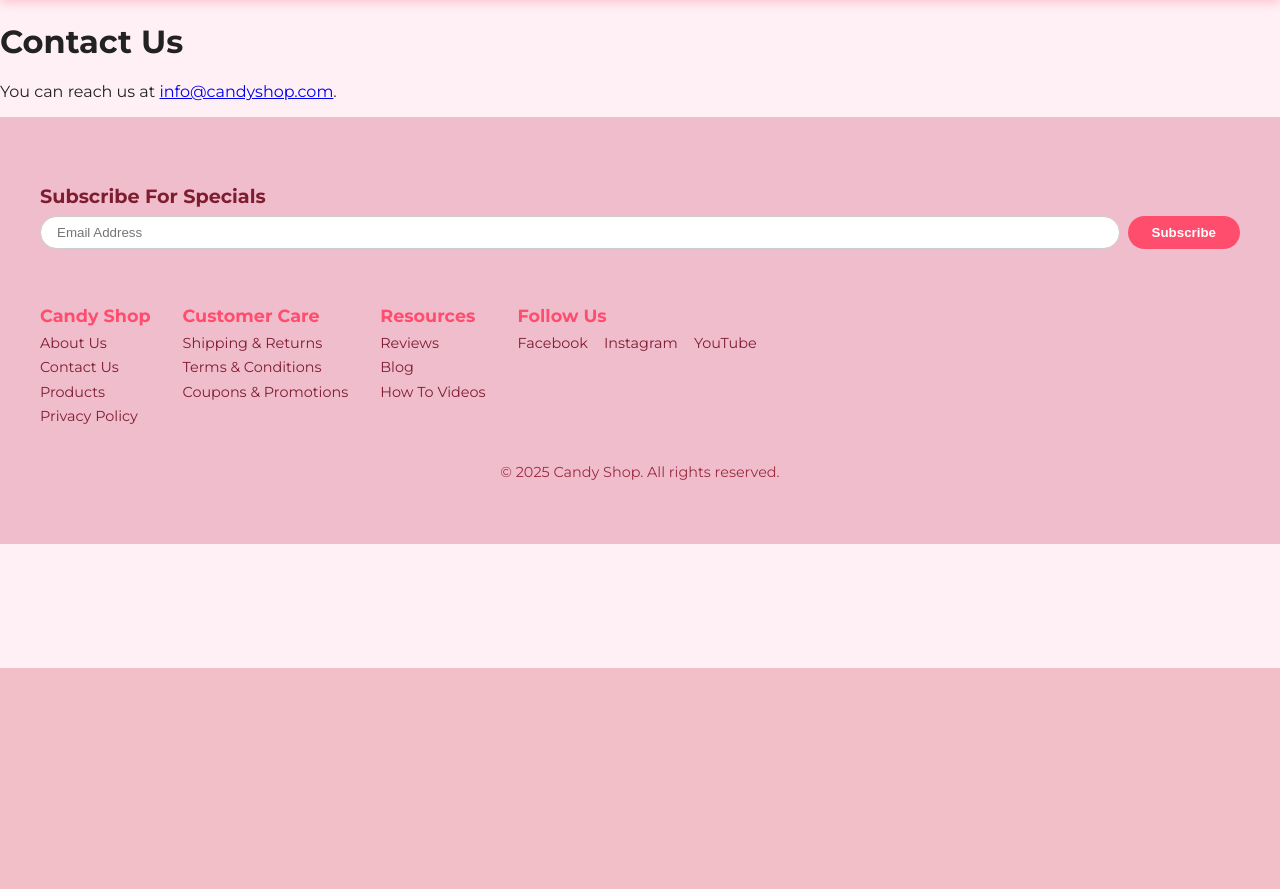
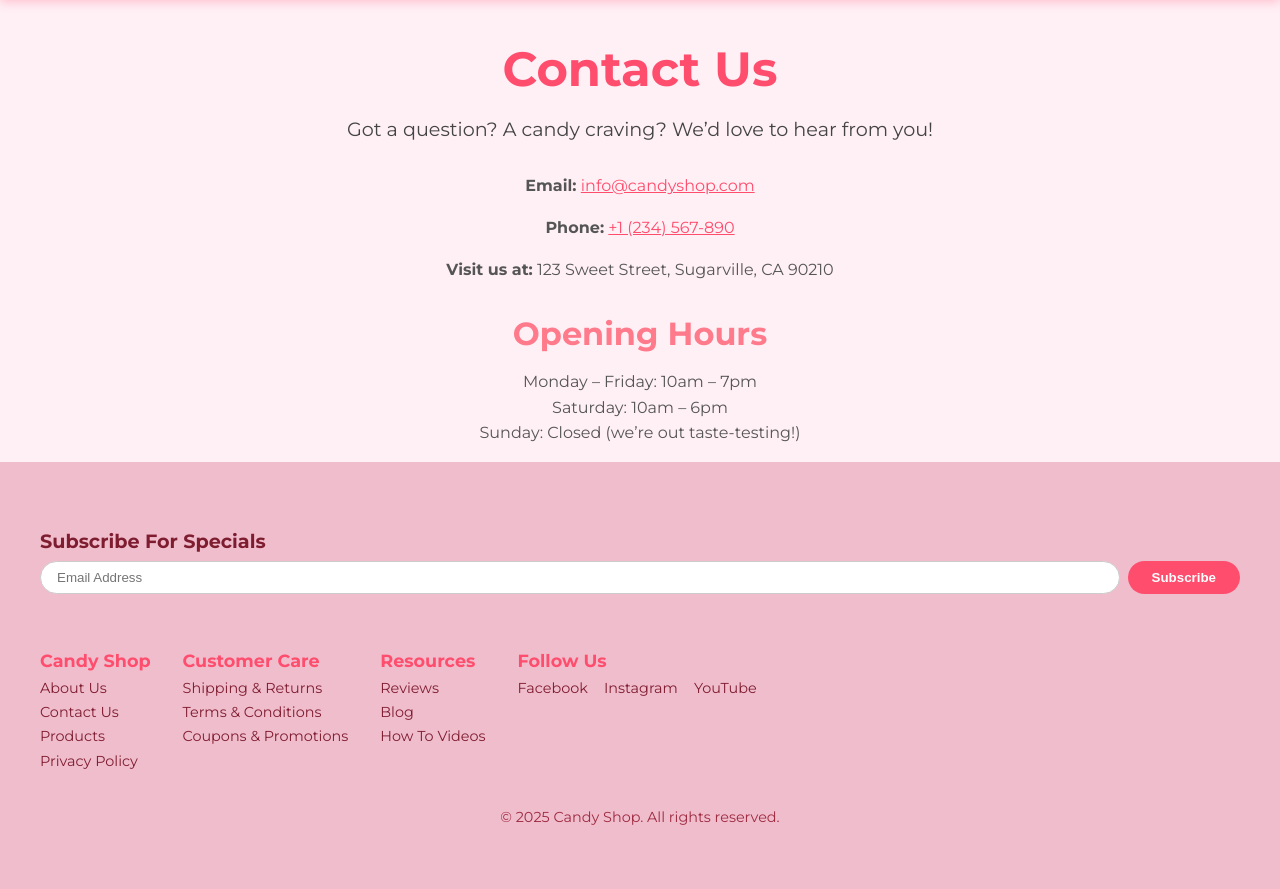
Before and after one commit to WebbCouture/candy-shop, a Django app: page /contact/ in a window 1280 px wide. Shown: the part 132-1021 px from the top of the page. Before the commit the page ends 800 px from the top, so only its background shows below. Run offline with Django 5.2, Linux system fonts and the light colour scheme.

Commit message:
add contact info

```diff
--- a/main/templates/main/contact.html
+++ b/main/templates/main/contact.html
@@ -1,5 +1,30 @@
 {% extends "base.html" %}
 {% block content %}
-<h1 class="text-2xl font-bold">Contact Us</h1>
-<p class="mt-2">You can reach us at <a href="mailto:info@candyshop.com" class="text-blue-500 underline">info@candyshop.com</a>.</p>
+<main class="py-10">
+  <section class="contact-section" style="max-width: 900px; margin: 0 auto; text-align: center; padding: 0 1.5rem;">
+    <h1 style="font-size: 3rem; color: #ff4d6d; font-weight: 700; margin-bottom: 1rem;">
+      Contact Us
+    </h1>
+
+    <p style="font-size: 1.2rem; color: #444; margin-bottom: 2rem;">
+      Got a question? A candy craving? We’d love to hear from you!
+    </p>
+
+    <div style="font-size: 1rem; color: #555; line-height: 1.6; margin-bottom: 2rem;">
+      <p><strong>Email:</strong> <a href="mailto:info@candyshop.com" style="color: #ff4d6d; text-decoration: underline;">info@candyshop.com</a></p>
+      <p><strong>Phone:</strong> <a href="tel:+1234567890" style="color: #ff4d6d; text-decoration: underline;">+1 (234) 567-890</a></p>
+      <p><strong>Visit us at:</strong> 123 Sweet Street, Sugarville, CA 90210</p>
+    </div>
+
+    <h2 style="font-size: 2rem; color: #ff7a8a; font-weight: 600; margin-bottom: 1rem;">
+      Opening Hours
+    </h2>
+
+    <p style="font-size: 1rem; color: #555; line-height: 1.6;">
+      Monday – Friday: 10am – 7pm<br>
+      Saturday: 10am – 6pm<br>
+      Sunday: Closed (we’re out taste-testing!)
+    </p>
+  </section>
+</main>
 {% endblock %}
```
